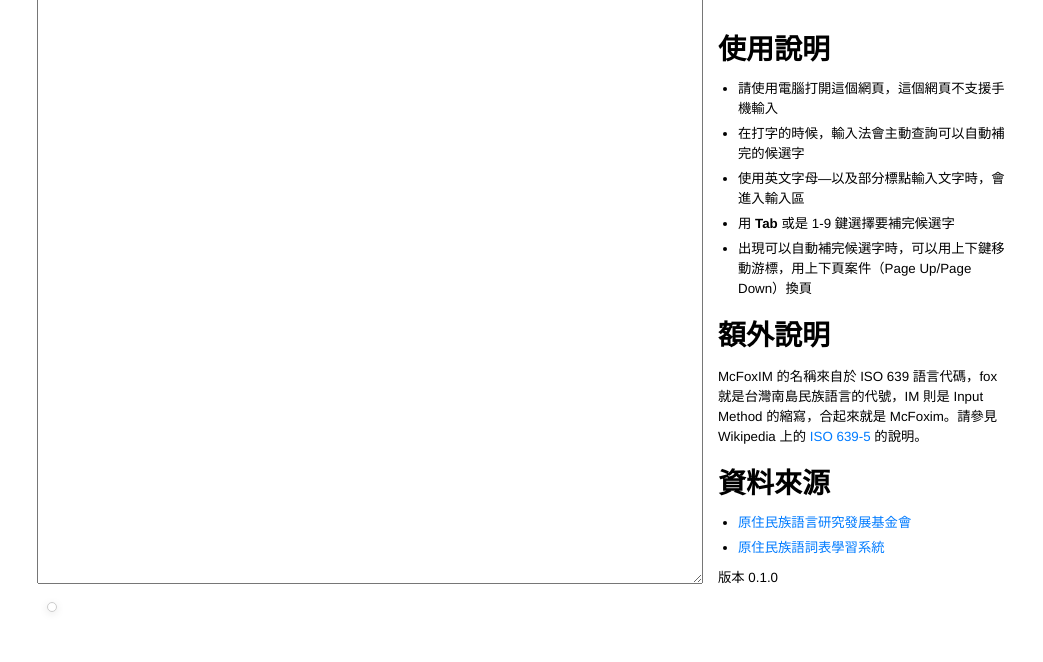
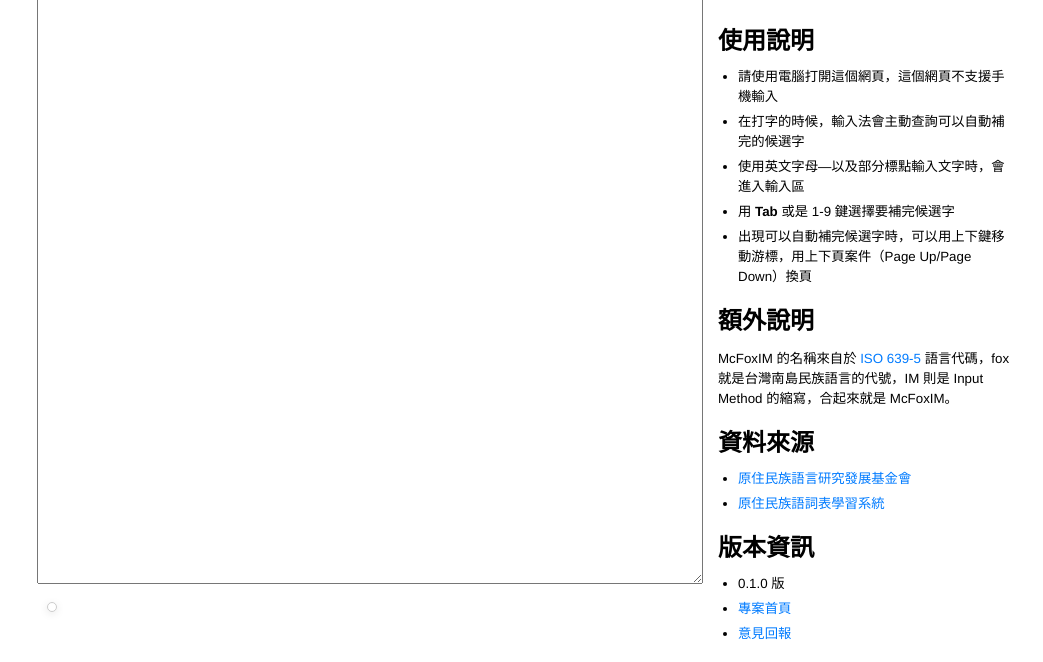
Before and after one commit to openvanilla/McFoximWeb, a website built with webpack: page output/example/index.html in a window 1280 px wide. Shown: the part 138-800 px from the top of the page, without its empty margins (118-1161 px from the left). Built offline with nearby package versions, Linux system fonts and the light colour scheme.

Commit message:
Update example output page

```diff
--- a/output/example/index.css
+++ b/output/example/index.css
@@ -133,6 +133,7 @@ textarea {
 h2 {
   margin-top: 1rem;
   margin-bottom: 0.5rem;
+  font-size: 18pt;
 }
 
 li {
--- a/output/example/index.html
+++ b/output/example/index.html
@@ -48,19 +48,19 @@
                 <li>出現可以自動補完候選字時，可以用上下鍵移動游標，用上下頁案件（Page Up/Page Down）換頁 </li>
             </ul>
             <h2>額外說明</h2>
-            <p>McFoxIM 的名稱來自於 ISO 639 語言代碼，fox 就是台灣南島民族語言的代號，IM 則是 Input Method 的縮寫，合起來就是 McFoxim。請參見 Wikipedia 上的 <a
-                    href="https://zh.wikipedia.org/wiki/ISO_639-5">ISO
-                    639-5</a> 的說明。 </p>
+            <p>McFoxIM 的名稱來自於 <a href="https://zh.wikipedia.org/wiki/ISO_639-5">ISO 639-5</a> 語言代碼，fox 就是台灣南島民族語言的代號，IM
+                則是 Input Method 的縮寫，合起來就是 McFoxIM。</p>
             <h2>資料來源</h2>
             <ul>
-                <li><a href="https://www.ilrdf.org.tw/" target="_blank">
-                        原住民族語言研究發展基金會
-                    </a></li>
-                <li><a href="https://glossary.ilrdf.org.tw/" target="_blank">
-                        原住民族語詞表學習系統</a></li>
+                <li><a href="https://www.ilrdf.org.tw/" target="_blank">原住民族語言研究發展基金會</a></li>
+                <li><a href="https://glossary.ilrdf.org.tw/" target="_blank">原住民族語詞表學習系統</a></li>
             </ul>
-            <p>版本 0.1.0</p>
-            </p>
+            <h2>版本資訊</h2>
+            <ul>
+                <li>0.1.0 版</li>
+                <li><a href="https://github.com/openvanilla/McFoximWeb" target="_blank">專案首頁</a></li>
+                <li><a href="https://github.com/openvanilla/McFoximWeb/issues" target="_blank">意見回報</a></li>
+            </ul>
         </div>
     </div>
 </body>
```
